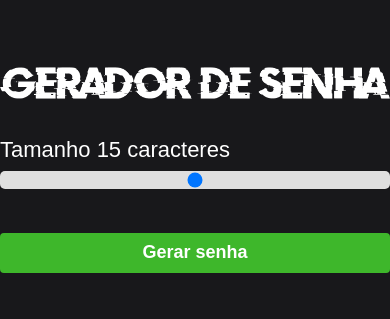
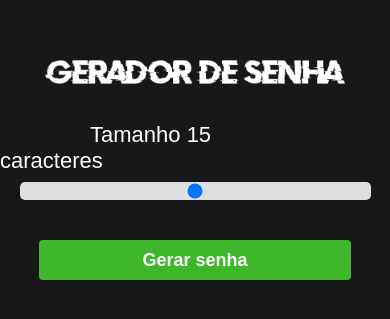
Before and after one commit to Joaomarcellodev/Gerador-de-senha, a plain HTML site: page index.html in a window 390 px wide. Shown: the part 245-564 px from the top of the page. Drawn offline with Linux system fonts and the light colour scheme.

Commit message:
settings responsive and img

```diff
--- a/index.html
+++ b/index.html
@@ -1,25 +1,38 @@
 <!DOCTYPE html>
 <html lang="pt-br">
   <head>
-    <meta charset="UTF-8">
-    <meta name="viewport" content="width=device-width, initial-scale=1.0">
+    <meta charset="UTF-8" />
+    <meta name="viewport" content="width=device-width, initial-scale=1.0" />
     <title>Gerador de senha</title>
-    <link rel="stylesheet" href="style.css">
+    <link rel="stylesheet" href="style.css" />
   </head>
   <body>
-
-    <img class="logo" src="images/logo.png" alt="Gerador_de_senha">
+    <img class="logo" src="images/logo.png" alt="Gerador_de_senha" />
 
     <main class="container-input">
+      <div class="spanInput">
+        <span id="tamanho">Tamanho <span id="valor"></span> caracteres</span>
+      </div>
+        <input
+          id="slider"
+          class="slider"
+          type="range"
+          min="5"
+          max="25"
+          value="15"
+        />
 
-        <span>Tamanho <span id="valor"></span> caracteres</span>
-        <input  id="slider" class="slider" type="range" min="5" max="25" value="15">
 
-        <button onclick="generatePassword()" id="button" class="button-cta">Gerar senha</button>
-
+      <button onclick="generatePassword()" id="button" class="button-cta">
+        Gerar senha
+      </button>
     </main>
 
-    <div id="container-password" onclick="copyPassword()" class="container-password hide">
+    <div
+      id="container-password"
+      onclick="copyPassword()"
+      class="container-password hide"
+    >
       <span title="title" class="title">Sua senha gerada foi:</span>
       <span id="password" class="password"> </span>
       <span class="tooltip">Clique na senha para copiar 👆</span>
--- a/style.css
+++ b/style.css
@@ -29,6 +29,10 @@ body{
 .container-input span{
     color: #FFF;
     font-size: 22px;
+}
+
+#tamanho{
+    margin: 120px;
 }
 
 .slider{
@@ -110,3 +114,29 @@ body{
     bottom: 50px;
     opacity: 1;
 }
+
+
+@media (max-width: 768px) {
+
+    .logo{
+    max-width: 300px;
+    }
+
+    .button-cta{
+        display: flex;
+        justify-content: center;
+        align-items: center;
+        width: 80%;
+    }
+
+    .slider{
+        display: flex;
+        justify-content: center;
+        width: 90%;
+    }
+
+   #tamanho{
+    margin: 90px;
+   }
+
+  }
```
Also changed, not shown: git/desktop.png, git/mobile.png. Lines whose indentation alone changed are shown as unchanged.
